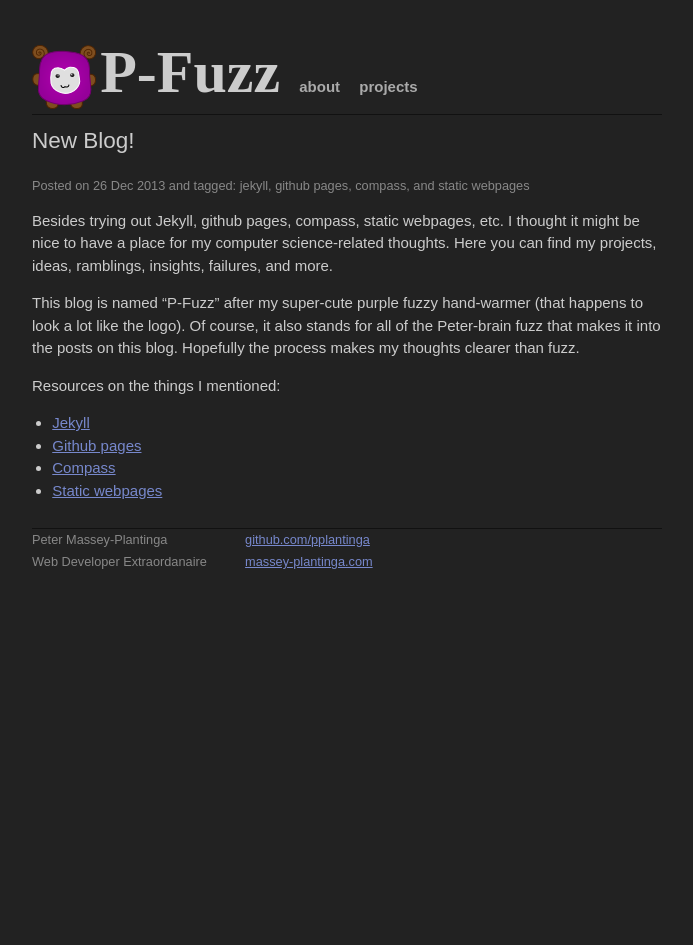
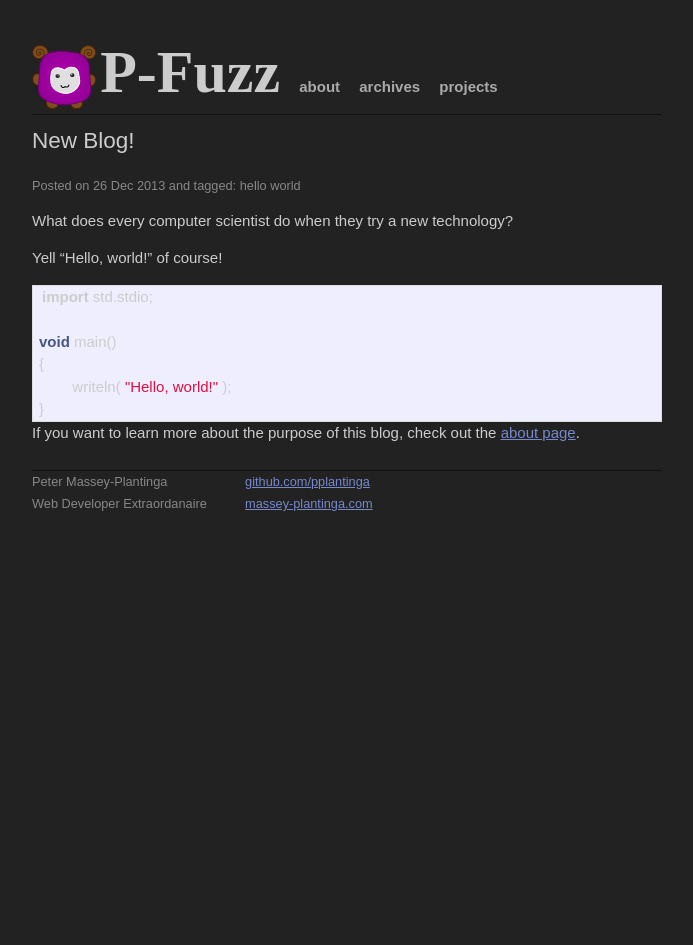
Before and after one commit to pplantinga/pfuzz-blog, a Jekyll site: the page built from _posts/2013-12-26-new-blog.markdown, in a window 1280 px wide. Shown: the whole page, without its empty margins (293-986 px from the left). Built offline with Jekyll 4.4.1, drawn with Linux system fonts in a browser that asks for light colours; some web fonts are replaced; Markdown is read by kramdown in place of the engine named in the settings.

```diff
--- a/_layouts/default.html
+++ b/_layouts/default.html
@@ -18,8 +18,9 @@
           <div class="header">
             <a href="/"><img src="/p-fuzz.png" class="header-icon" /></a>
             <h1 class="title"><a href="/">{{ site.name }}</a></h1>
-            <a class="extra" href="/about.html">about</a>
-            <a class="extra" href="/projects.html">projects</a>
+            <a class="extra" href="/about/">about</a>
+            <a class="extra" href="/archives/">archives</a>
+            <a class="extra" href="/projects/">projects</a>
           </div>
 
           {{ content }}
--- a/_posts/2013-12-26-new-blog.markdown
+++ b/_posts/2013-12-26-new-blog.markdown
@@ -3,19 +3,20 @@
 title:  "New Blog!"
 date:   2013-12-26 11:15:08
 tags:
-- jekyll
-- github pages
-- compass
-- static webpages
+- hello world
 ---
 
-Besides trying out Jekyll, github pages, compass, static webpages, etc. I thought it might be nice to have a place for my computer science-related thoughts. Here you can find my projects, ideas, ramblings, insights, failures, and more.
+What does every computer scientist do when they try a new technology?
 
-This blog is named "P-Fuzz" after my super-cute purple fuzzy hand-warmer (that happens to look a lot like the logo). Of course, it also stands for all of the Peter-brain fuzz that makes it into the posts on this blog. Hopefully the process makes my thoughts clearer than fuzz.
+Yell "Hello, world!" of course!
 
-Resources on the things I mentioned:
+{% highlight d %}
+import std.stdio;
 
-* [Jekyll](http://jekyllrb.com)
-* [Github pages](http://pages.github.com)
-* [Compass](http://compass-style.org)
-* [Static webpages](https://en.wikipedia.org/wiki/Static_web_page)
+void main()
+{
+	writeln( "Hello, world!" );
+}
+{% endhighlight %}
+
+If you want to learn more about the purpose of this blog, check out the [about page](/about/).
```
Also changed, not shown: about.markdown (deleted, +0 -9 lines), about/index.markdown (added, +22 -0 lines), projects/index.markdown (renamed from projects.markdown).
